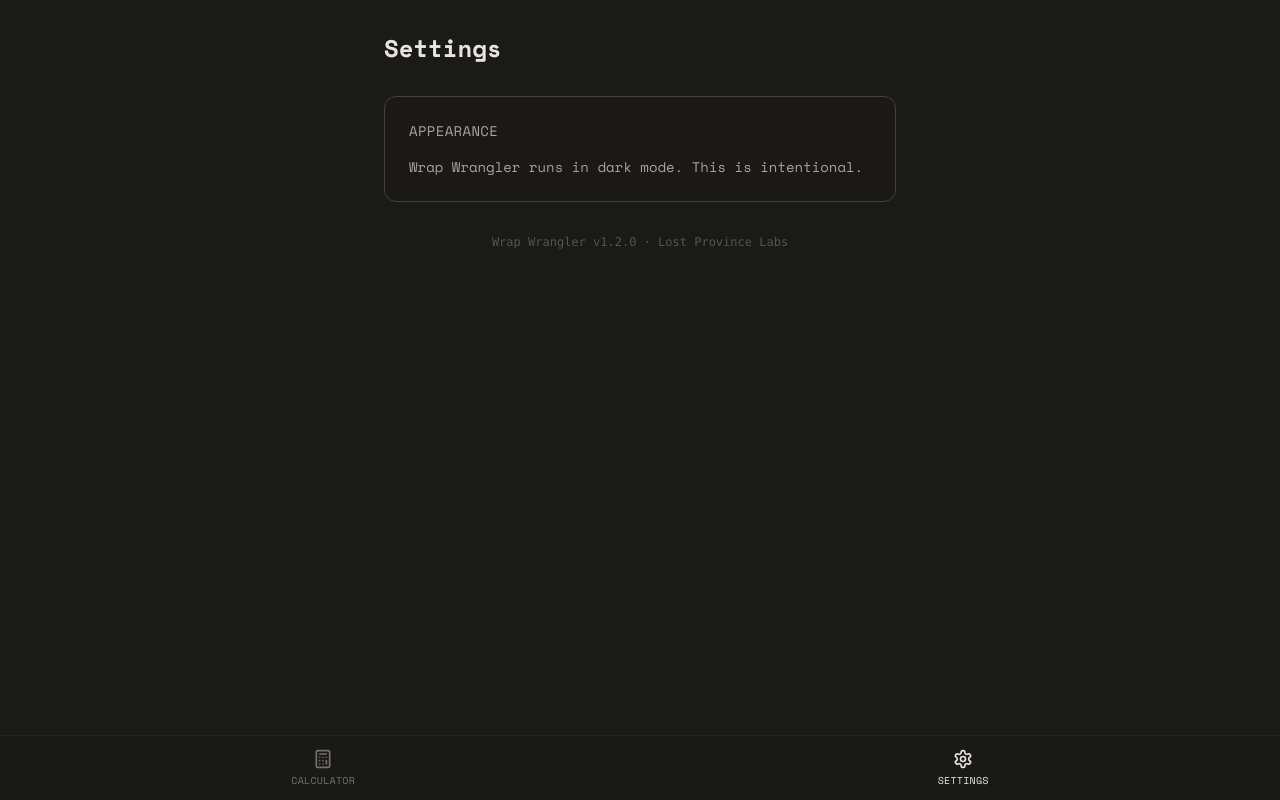
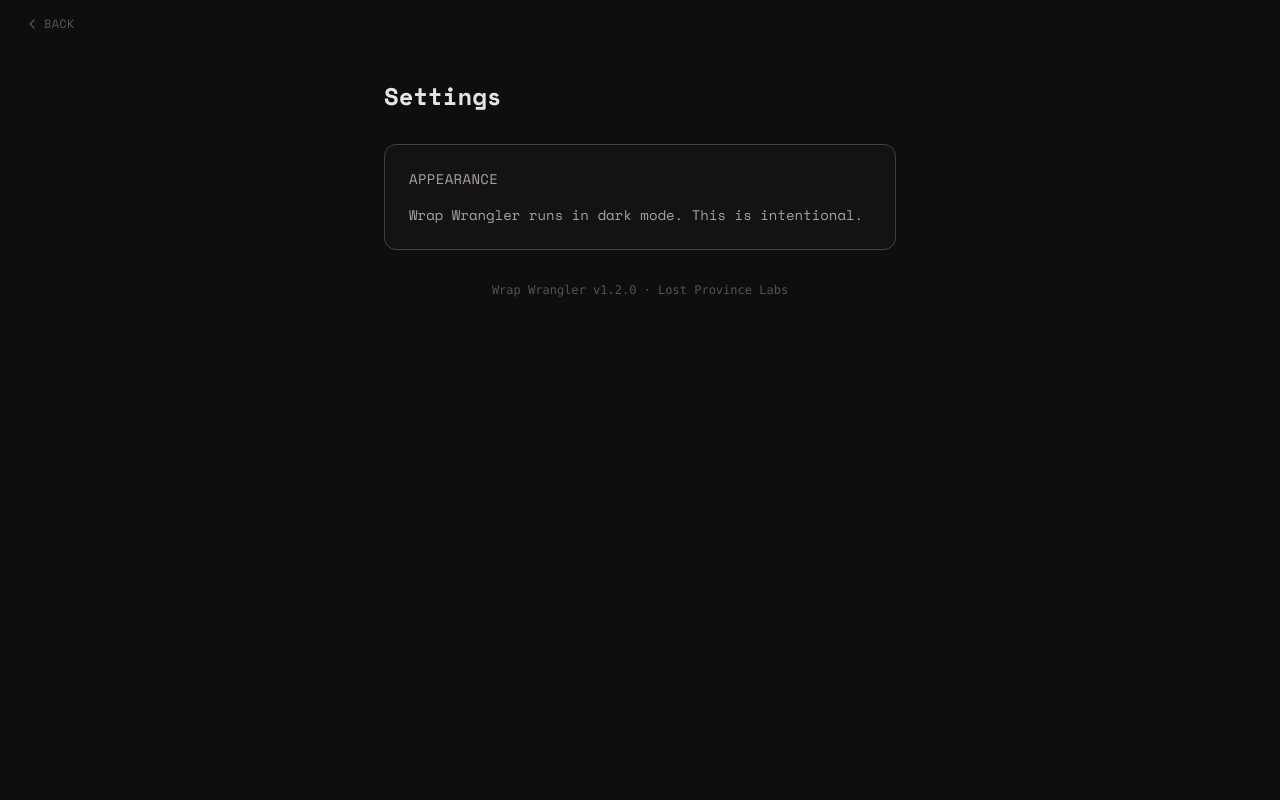
Before and after one commit to senseotech/wrap-wrangler, a React (Vite) app: page /Settings in a window 1280 px wide. Built offline with nearby package versions, Linux system fonts and the light colour scheme.

Commit message:
feat: remove bottom nav, replace with subtle gear icon (LPLWW-8)

```diff
--- a/src/Layout.jsx
+++ b/src/Layout.jsx
@@ -1,73 +1,66 @@
 import React from 'react';
 import { Link } from 'react-router-dom';
 import { createPageUrl } from './utils';
-import { ChevronLeft, Settings, Calculator } from 'lucide-react';
+import { ChevronLeft, Settings } from 'lucide-react';
 
 export default function Layout({ children, currentPageName }) {
-  const isChildScreen = currentPageName !== 'Home' && currentPageName !== 'Settings';
+  const isHome = currentPageName === 'Home';
+  const isChildScreen = !isHome;
 
   return (
     <div
-      className="min-h-screen bg-[#FAF9F7] dark:bg-[#1a1a18] flex flex-col"
+      className="flex flex-col"
       style={{
+        minHeight: '100dvh',
+        backgroundColor: 'var(--void)',
         overscrollBehavior: 'none',
         paddingTop: 'env(safe-area-inset-top)',
-        paddingBottom: 'calc(env(safe-area-inset-bottom) + 64px)'
+        paddingBottom: 'env(safe-area-inset-bottom)'
       }}
     >
-      {/* Minimal Header - only show back button for child screens */}
-      {isChildScreen && (
-        <header className="sticky top-0 z-50 bg-[#FAF9F7]/90 dark:bg-[#1a1a18]/90 backdrop-blur-sm">
-          <div
-            className="flex items-center px-6 h-12"
-            style={{ paddingTop: 'env(safe-area-inset-top)' }}
+      {/* Header — gear icon on Home, back button on child screens */}
+      <header
+        className="sticky top-0 z-50 flex items-center justify-between px-6 h-12"
+        style={{
+          backgroundColor: 'transparent',
+          paddingTop: isChildScreen ? 'env(safe-area-inset-top)' : undefined
+        }}
       >
+        {/* Left — back button for child screens, empty spacer for Home */}
+        {isChildScreen ? (
           <Link
             to={createPageUrl('Home')}
-              className="flex items-center gap-1 text-stone-500 dark:text-stone-400 hover:text-stone-800 dark:hover:text-stone-200 transition-colors select-none"
+            className="flex items-center gap-1 transition-colors select-none"
+            style={{ color: 'var(--text-muted)' }}
+            onMouseEnter={e => e.currentTarget.style.color = 'var(--text-secondary)'}
+            onMouseLeave={e => e.currentTarget.style.color = 'var(--text-muted)'}
           >
             <ChevronLeft className="w-4 h-4" />
-              <span className="text-xs tracking-wide uppercase select-none">Back</span>
+            <span className="text-xs tracking-wide uppercase">Back</span>
           </Link>
-          </div>
+        ) : (
+          <div />
+        )}
+
+        {/* Right — settings gear on Home only */}
+        {isHome && (
+          <Link
+            to={createPageUrl('Settings')}
+            className="p-1.5 transition-colors select-none"
+            style={{ color: 'var(--text-dim)' }}
+            onMouseEnter={e => e.currentTarget.style.color = 'var(--text-muted)'}
+            onMouseLeave={e => e.currentTarget.style.color = 'var(--text-dim)'}
+            aria-label="Settings"
+          >
+            <Settings className="w-4 h-4" />
+          </Link>
+        )}
       </header>
-      )}
 
       {/* Main Content */}
       <main className="flex-1 overflow-auto" style={{ overscrollBehavior: 'none' }}>
         {children}
       </main>
-
-      {/* Bottom Tab Bar */}
-      <nav
-        className="fixed bottom-0 left-0 right-0 bg-[#FAF9F7]/95 dark:bg-[#1a1a18]/95 backdrop-blur-sm border-t border-stone-200 dark:border-stone-800 z-50"
-        style={{ paddingBottom: 'env(safe-area-inset-bottom)' }}
-      >
-        <div className="flex items-center justify-around h-16">
-          <Link
-            to={createPageUrl('Home')}
-            className={`flex flex-col items-center gap-1 px-8 py-2 transition-colors select-none ${
-              currentPageName === 'Home'
-                ? 'text-stone-800 dark:text-stone-200'
-                : 'text-stone-400 dark:text-stone-500'
-            }`}
-          >
-            <Calculator className="w-5 h-5" />
-            <span className="text-[10px] tracking-wide uppercase select-none">Calculator</span>
-          </Link>
-          <Link
-            to={createPageUrl('Settings')}
-            className={`flex flex-col items-center gap-1 px-8 py-2 transition-colors select-none ${
-              currentPageName === 'Settings'
-                ? 'text-stone-800 dark:text-stone-200'
-                : 'text-stone-400 dark:text-stone-500'
-            }`}
-          >
-            <Settings className="w-5 h-5" />
-            <span className="text-[10px] tracking-wide uppercase select-none">Settings</span>
-          </Link>
-        </div>
-      </nav>
     </div>
   );
 }
--- a/src/pages/Home.jsx
+++ b/src/pages/Home.jsx
@@ -140,7 +140,8 @@
     <Onboarding />
     <div
       ref={containerRef}
-      className="min-h-full bg-[#FAF9F7] dark:bg-[#1a1a18] overflow-auto"
+      className="min-h-full overflow-auto"
+      style={{backgroundColor: 'var(--void)'}}
       onTouchStart={handleTouchStart}
       onTouchMove={handleTouchMove}
       onTouchEnd={handleTouchEnd}
```
Lines whose indentation alone changed are shown as unchanged.
